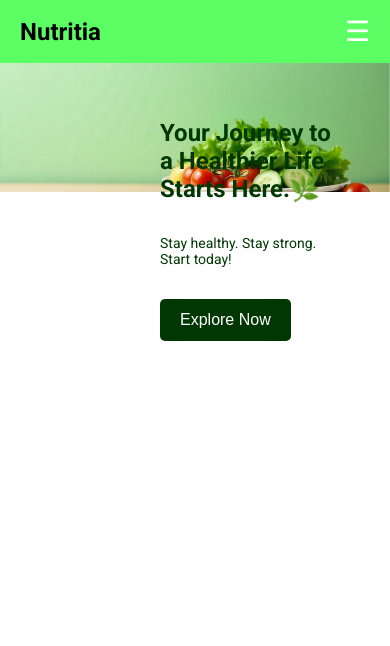
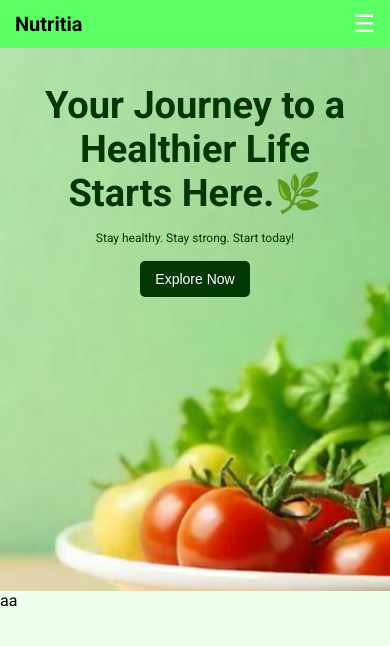
Before and after one commit to Ateeq079/Nutrition-Project, a plain HTML site: page Index.html in a window 390 px wide. Drawn offline with Linux system fonts and the light colour scheme.

Commit message:
Gettingstarted

```diff
--- a/Index.html
+++ b/Index.html
@@ -33,6 +33,9 @@
             <button>Explore Now</button>
         </div>
     </div>
+    <div class="product">
+        aa
+    </div>
 
     <script>
         const menuToggle = document.querySelector(".menu-toggle");
--- a/style.css
+++ b/style.css
@@ -15,10 +15,11 @@ nav {
   display: flex;
   justify-content: space-between;
   align-items: center;
+  flex-direction: row;
   background: #5BFF64;
   padding: 3px 50px;
   position: relative;
-  z-index: 1000; /* Ensures nav stays above other elements */
+
 }
 
 .logo {
@@ -70,7 +71,7 @@ nav ul li a.active {
 }
 
 .btn:hover {
-  background-color: #45a049;
+  background-color: #0f0f0f;
   color: white;
 }
 
@@ -80,17 +81,21 @@ nav ul li a.active {
   font-weight: 400;
 }
 
+#signUpBtn:hover {
+  background-color: rgb(41, 41, 41);
+}
+
 /* Hero Section with Background Image */
 .hero {
   position: relative;
-  height: 100vh;
+  height: 62vh;
   display: flex;
   flex-direction: row;
   align-items: top;
   justify-content: left;
   text-align: left;
   color: #003703;
-  padding: 20px;
+  padding: 20px 120px;
   background: url("assests/mainbg.png")
     no-repeat top center/contain;
   z-index: 1; /* Keeps hero section below nav */
@@ -130,7 +135,7 @@ nav ul li a.active {
 
 #hero-content {
   margin-top: 20px;
-  margin-left: 140px;
+  /* margin-left: 140px; */
   width: 50%;
   height: 60vh;
 }
@@ -148,6 +153,13 @@ nav ul li a.active {
 .hero button:hover {
   background-color: #000000;
 }
+
+.product {
+  width: 100%;
+  height: 100vh;
+  background-color: #ECFFED;
+}
+
 
 /* Responsive Design */
 @media screen and (max-width: 768px) {
@@ -188,3 +200,72 @@ nav ul li a.active {
     font-size: 14px;
   }
 }
+
+@media screen and (max-width: 768px) {
+  #hero-content h1 {
+    font-size: 38px;
+  }
+  #hero-content h2 {
+    font-size: 24px;
+  }
+}
+@media screen and (max-width: 480px) {
+  nav {
+    flex-direction: row;
+    align-items: center;
+    padding: 10px 15px;
+  }
+
+  .logo {
+    font-size: 20px;
+  }
+
+  .menu-toggle {
+    font-size: 24px;
+  }
+
+  nav ul {
+    display: none;
+    flex-direction: column;
+    width: 100%;
+    background: #4caf50;
+    padding: 10px 0;
+  }
+
+  nav ul.active {
+    display: flex;
+  }
+
+  nav ul li {
+    margin: 5px 0;
+  }
+
+  .hero {
+    flex-direction: column;
+    align-items: center;
+    text-align: center;
+    padding: 10px;
+    background-size: cover;
+  }
+
+  #hero-content {
+    margin: 0;
+    width: 90%;
+    height: auto;
+  }
+
+  .hero h1 {
+    font-size: 20px;
+    margin-bottom: 16px;
+  }
+
+  .hero h6 {
+    font-size: 12px;
+    margin-bottom: 16px;
+  }
+
+  .hero button {
+    font-size: 14px;
+    padding: 10px 15px;
+  }
+}
```
